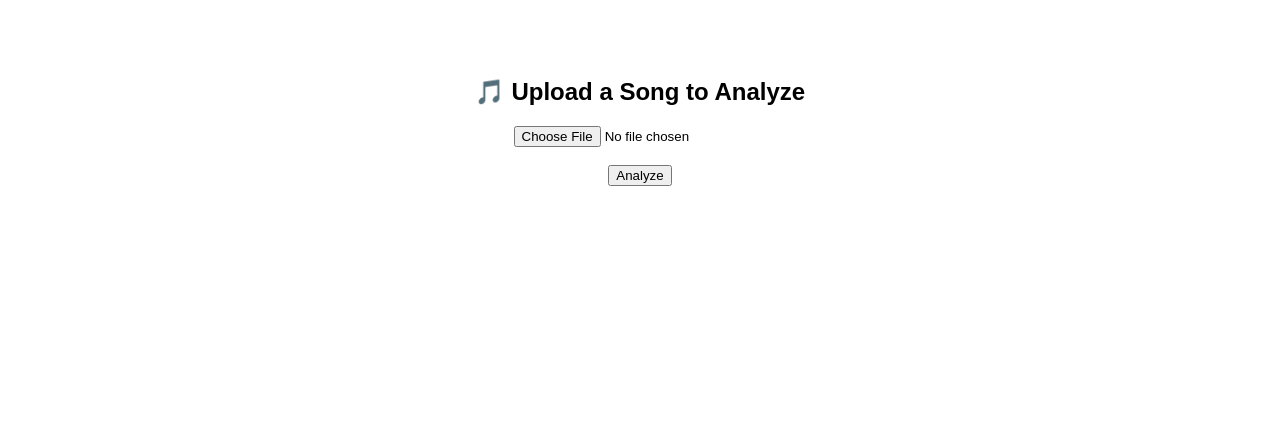
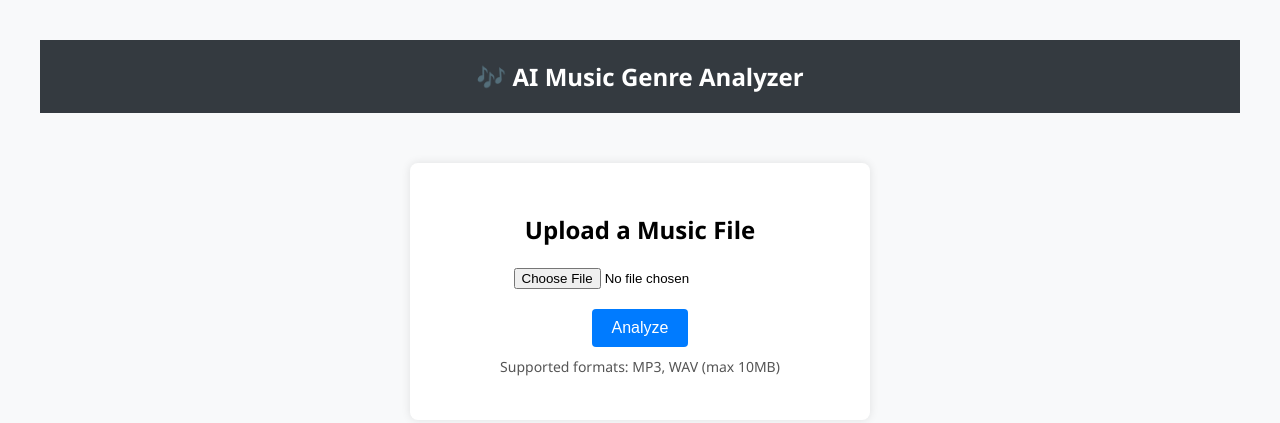
Before and after one commit to Brandsynergy/music-analyzer, a plain HTML site: page static/index.html in a window 1280 px wide. Drawn offline with Linux system fonts and the light colour scheme.

Commit message:
Update index.html

```diff
--- a/static/index.html
+++ b/static/index.html
@@ -1,15 +1,96 @@
 <!DOCTYPE html>
-<html>
+<html lang="en">
 <head>
-  <title>Music Analyzer</title>
+  <meta charset="UTF-8">
+  <title>🎵 AI Music Genre Analyzer</title>
+  <meta name="viewport" content="width=device-width, initial-scale=1.0">
+  <style>
+    body {
+      background: #f8f9fa;
+      font-family: 'Segoe UI', Tahoma, Geneva, Verdana, sans-serif;
+      text-align: center;
+      padding: 40px;
+      margin: 0;
+    }
+
+    header {
+      background-color: #343a40;
+      color: white;
+      padding: 20px 0;
+    }
+
+    header h1 {
+      margin: 0;
+      font-size: 24px;
+    }
+
+    #uploadForm {
+      margin-top: 50px;
+      background: white;
+      padding: 30px;
+      max-width: 400px;
+      margin-left: auto;
+      margin-right: auto;
+      border-radius: 8px;
+      box-shadow: 0 0 10px rgba(0,0,0,0.1);
+    }
+
+    input[type="file"] {
+      margin-bottom: 20px;
+    }
+
+    button {
+      background-color: #007bff;
+      color: white;
+      border: none;
+      padding: 10px 20px;
+      border-radius: 4px;
+      cursor: pointer;
+      font-size: 16px;
+    }
+
+    button:hover {
+      background-color: #0056b3;
+    }
+
+    #result {
+      margin-top: 20px;
+      font-size: 18px;
+      color: #333;
+    }
+
+    .note {
+      font-size: 14px;
+      color: #555;
+      margin-top: 10px;
+    }
+
+    @media screen and (max-width: 480px) {
+      #uploadForm {
+        width: 90%;
+        padding: 20px;
+      }
+
+      button {
+        width: 100%;
+      }
+    }
+  </style>
 </head>
-<body style="font-family: sans-serif; text-align: center; padding-top: 50px;">
-  <h2>🎵 Upload a Song to Analyze</h2>
+<body>
+  <header>
+    <h1>🎶 AI Music Genre Analyzer</h1>
+  </header>
+
   <form id="uploadForm">
-    <input type="file" id="musicFile" accept=".mp3,.wav" required /><br><br>
+    <h2>Upload a Music File</h2>
+    <input type="file" id="musicFile" accept=".mp3,.wav" required />
+    <br>
     <button type="submit">Analyze</button>
+    <p class="note">Supported formats: MP3, WAV (max 10MB)</p>
   </form>
-  <div id="result" style="margin-top: 20px; font-size: 18px;"></div>
+
+  <div id="result"></div>
 
   <script>
     const form = document.getElementById("uploadForm");
@@ -26,8 +107,8 @@
 
       const result = await response.json();
       document.getElementById("result").innerHTML = `
-        <strong>Genre:</strong> ${result.genre} <br>
-        <strong>Confidence:</strong> ${result.confidence}
+        <p><strong>🎧 Detected Genre:</strong> ${result.genre}</p>
+        <p><strong>Confidence:</strong> ${result.confidence}</p>
       `;
     });
   </script>
```
